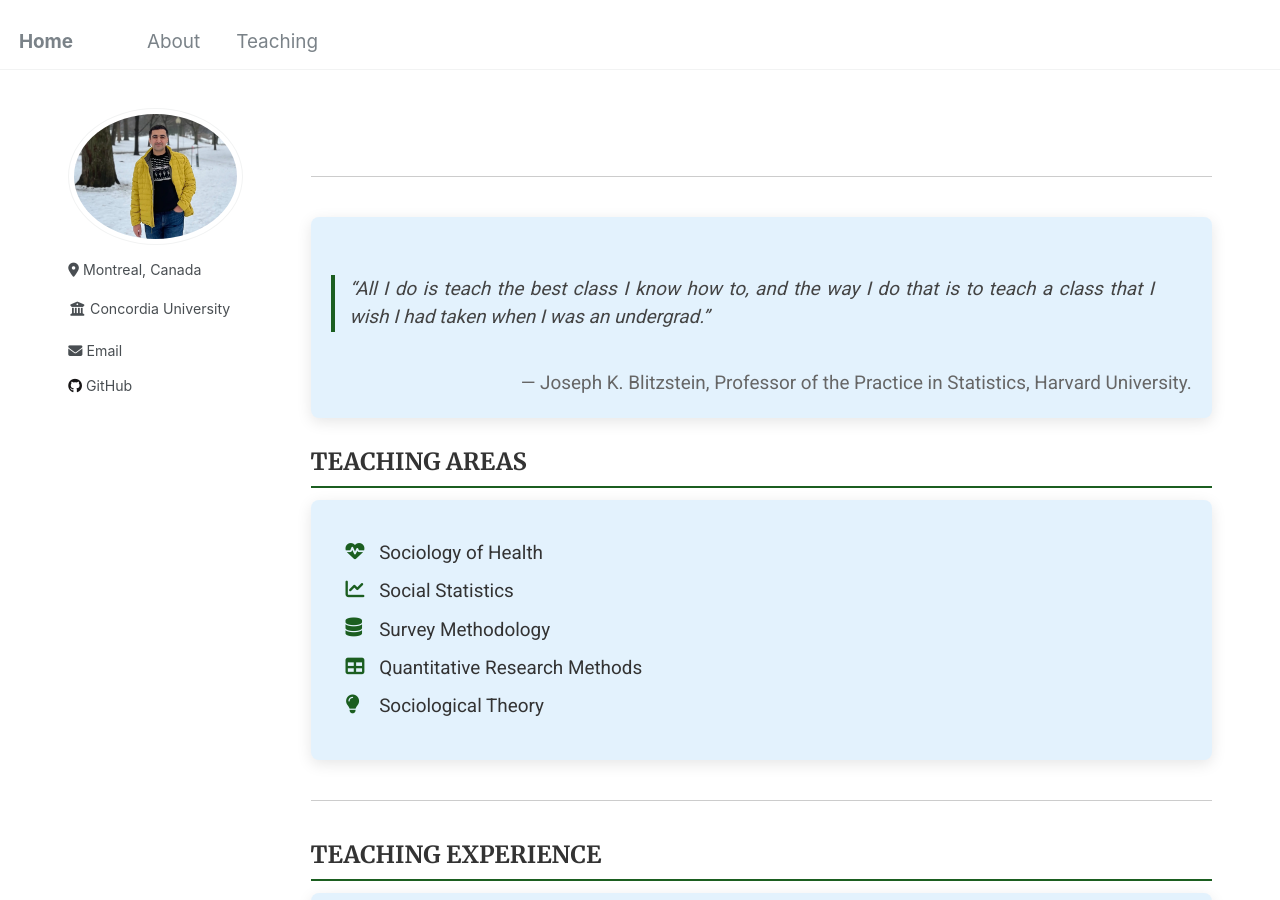
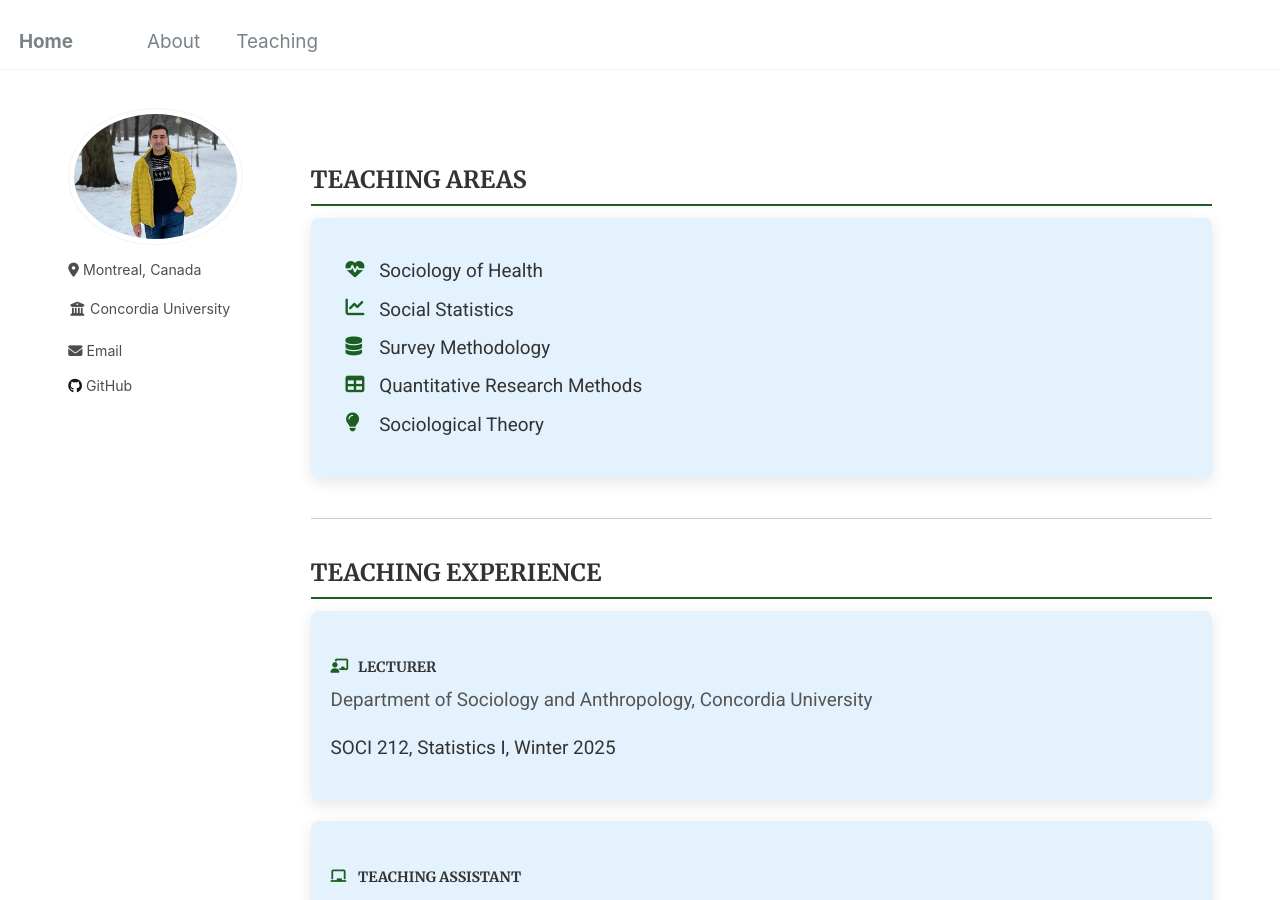
Before and after one commit to Mohsnmonji/mohsnmonji.github.io, a Jekyll site: the page built from _pages/teaching.md, in a window 1280 px wide and 900 px high. Built offline with Jekyll 4.4.1, drawn with Linux system fonts in a browser that asks for light colours.

Commit message:
Update teaching.md

```diff
--- a/_pages/teaching.md
+++ b/_pages/teaching.md
@@ -61,18 +61,7 @@ author_profile: true
   }
 </style>
 
-<hr class="section-divider">
 
-<div class="teaching-card">
-
-  <h4 style="margin-top: 25px;"></h4>
-  <blockquote style="font-style: italic; border-left: 4px solid #1B5E20; padding-left: 15px; color: #444;">
-    “All I do is teach the best class I know how to, and the way I do that is to teach a class that I wish I had taken when I was an undergrad.”
-  </blockquote>
-  <p style="text-align: right; margin-top: 10px; color: #666;">
-    — Joseph K. Blitzstein, Professor of the Practice in Statistics, Harvard University.
-  </p>
-</div>
 
 <div class="teaching-section">
   <h2>TEACHING AREAS</h2>
```
